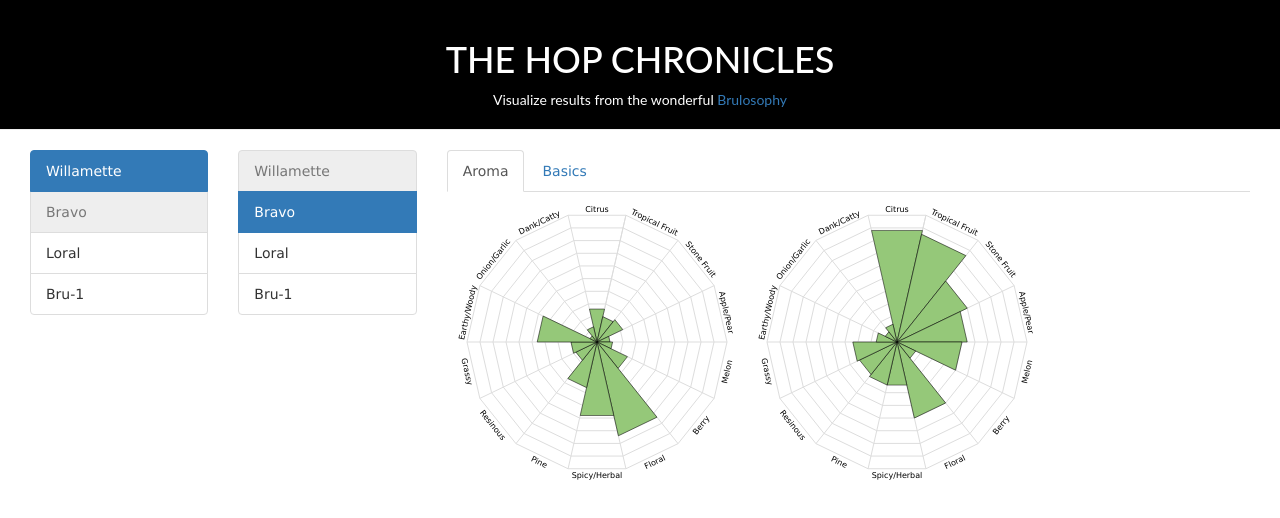
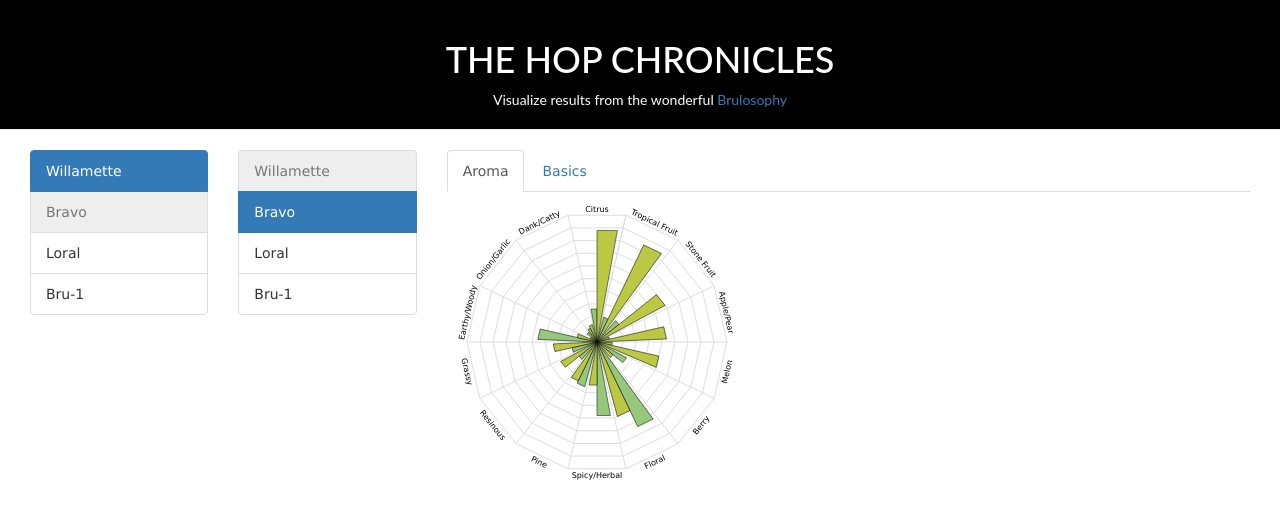
Before and after one commit to Daedalus12/hopper, a React (Create React App) app: page / in a window 1280 px wide. Shown: the top 518 px of the page. Built offline with nearby package versions, Linux system fonts and the light colour scheme.

Commit message:
Combine two hops in RadarChart

```diff
--- a/less/main.less
+++ b/less/main.less
@@ -39,6 +39,12 @@ body {
   stroke-width: 0.5;
 }
 
+.wedge2 {
+  fill: #bac844;
+  stroke: #000000;
+  stroke-width: 0.5;
+}
+
 .radarLabel
 {
   font-size: 8px;
--- a/src/App.js
+++ b/src/App.js
@@ -22,12 +22,12 @@ class App extends Component {
   }
   changeSelectedHop1(i)
   {
-    if (this.state.hops[i].id == this.state.hop2.id) return;
+    if (this.state.hops[i].id === this.state.hop2.id) return;
     this.setState({hop1: this.state.hops[i]});
   }
   changeSelectedHop2(i)
   {
-    if (this.state.hops[i].id == this.state.hop1.id) return;
+    if (this.state.hops[i].id === this.state.hop1.id) return;
     this.setState({hop2: this.state.hops[i]});
   }
 
@@ -56,11 +56,11 @@ class App extends Component {
           </div>
 
           <div className="col-md-8 col-xs-12">
-          <Tabs activeKey={this.state.activeTab} onSelect={this.handleTabSelect}>
+          <Tabs activeKey={this.state.activeTab} onSelect={this.handleTabSelect} id="Visualization Selector">
             <Tab eventKey={1} title="Aroma">
                 <RadarChart
                   size={300}
-                  vals={[
+                  vals1={[
                     this.state.hop1.characteristics.citrus,
                     this.state.hop1.characteristics.tropicalFruit,
                     this.state.hop1.characteristics.stoneFruit,
@@ -76,10 +76,7 @@ class App extends Component {
                     this.state.hop1.characteristics.onionGarlic,
                     this.state.hop1.characteristics.dankCatty,
                   ]}
-                />
-              <RadarChart
-                size={300}
-                vals={[
+                  vals2={[
                     this.state.hop2.characteristics.citrus,
                     this.state.hop2.characteristics.tropicalFruit,
                     this.state.hop2.characteristics.stoneFruit,
--- a/src/RadarChart.js
+++ b/src/RadarChart.js
@@ -121,13 +121,20 @@ class Wedge extends Component {
 
   calcPoints(radius) {
 
-    let x = radius * Math.cos(theta/2 + angle);
+    let x = radius * Math.cos(theta/2 + angle)*0.8;
     let y = radius * Math.sin(theta/2 + angle);
-
+    let x1 = x;
+    let x2 = x;
+    if (this.props.flip === true)
+    {
+      x2 = 0;
+    }else{
+      x1 = 0
+    }
     return [
         [0,0],
-        [-x, y],
-        [x, y],
+        [-x1, y],
+        [x2, y],
         [0, 0],
     ];
   }
@@ -142,7 +149,7 @@ class Wedge extends Component {
     const pointsData = this.calcPoints(this.state.diameter).join(' ');
 
     return (
-      <polygon className='wedge' points={pointsData} transform={this.getTransformString()} />
+      <polygon className={this.props.s} points={pointsData} transform={this.getTransformString()} />
     );
   }
 }
@@ -181,8 +188,11 @@ class RadarChart extends Component {
         { outerPoints.map((point, i) =>
           <VertexLine key={i} point={point} size={this.props.size} />)
         }
-        { this.props.vals.map((key, index)=>
-            <Wedge key={index} diameter={key/5*this.state.radius} i={index}/>)
+        { this.props.vals1.map((key, index)=>
+            <Wedge key={index} diameter={key/5*this.state.radius} i={index} flip={true} s="wedge"/>)
+        }
+        { this.props.vals2.map((key, index)=>
+          <Wedge key={index} diameter={key/5*this.state.radius} i={index} flip={false} s="wedge2"/>)
         }
         <Label text="Citrus" radius={this.state.radius} i={0}/>
         <Label text="Tropical Fruit" radius={this.state.radius} i={1}/>
```
Also changed, not shown: src/css/main.css. Lines whose indentation alone changed are shown as unchanged.
